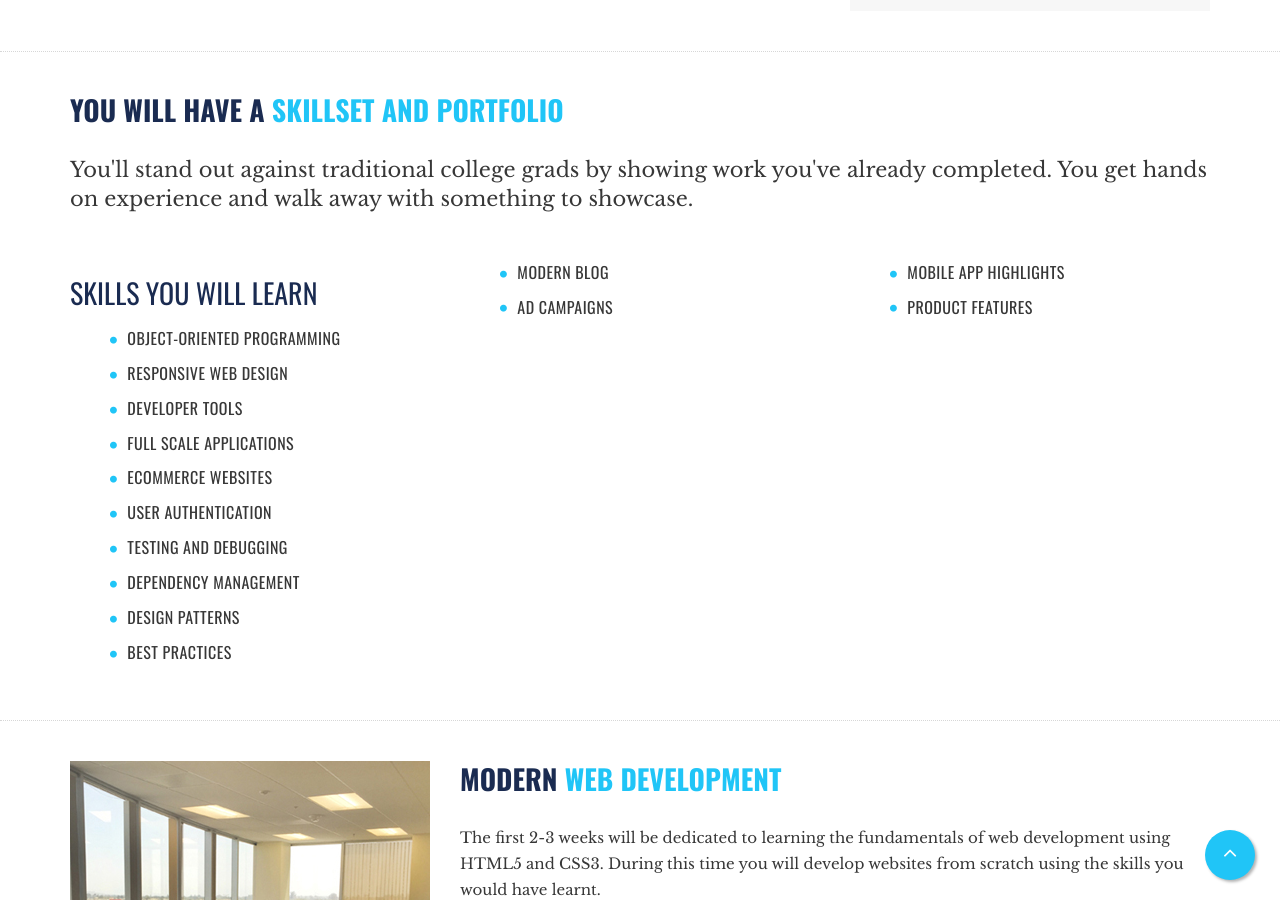
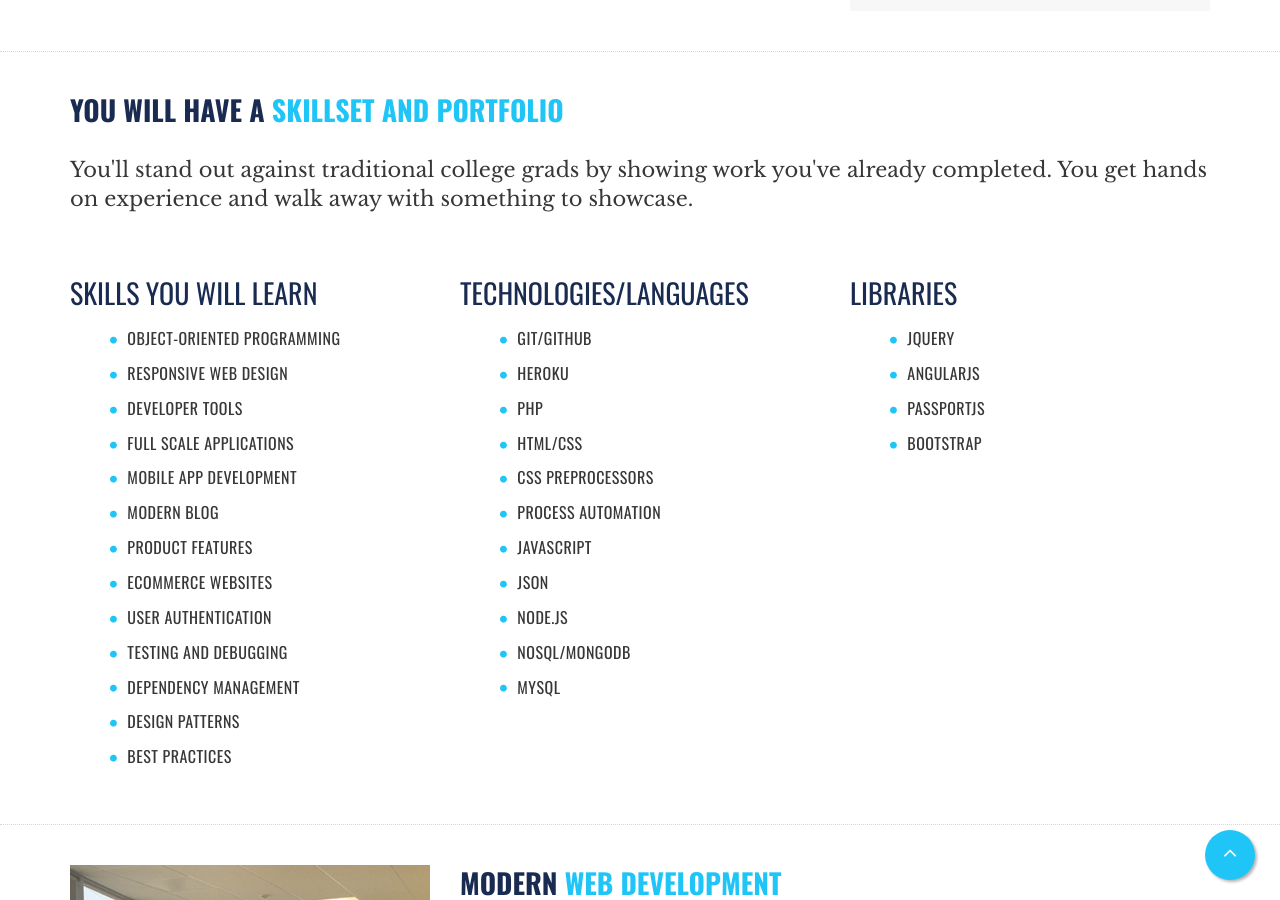
Before and after one commit to pfuzane1/Coastal-Coding, a Jekyll site: the page built from about-coastal-coding.html, in a window 1280 px wide and 900 px high, scrolled down 895 px. Built offline with Jekyll 4.4.1, drawn with Linux system fonts in a browser that asks for light colours.

Commit message:
Libraries

```diff
--- a/about-coastal-coding.html
+++ b/about-coastal-coding.html
@@ -56,6 +56,9 @@ layout: default
                     <li>Responsive Web Design</li>
                     <li>Developer Tools</li>
                     <li>Full Scale Applications</li>
+                    <li>Mobile App Development</li>
+                    <li>Modern Blog</li>
+                    <li>Product Features</li>
                     <li>Ecommerce Websites</li>
                     <li>User Authentication</li>
                     <li>Testing and Debugging</li>
@@ -67,17 +70,30 @@ layout: default
             <div class="col-sm-6 col-md-4">
                 <!-- img src="images/portfolio-2.jpg" class="img-responsive" alt="code portfolio image" -->
                 <br/>
+                <h3>Technologies/Languages</h3>
                 <ul class="list-styled">
-                    <li>Modern Blog</li>
-                    <li>Ad campaigns</li>
+                    <li>Git/Github</li>
+                    <li>Heroku</li>
+                    <li>PHP</li>
+                    <li>HTML/CSS</li>
+                    <li>CSS Preprocessors</li>
+                    <li>Process Automation</li>
+                    <li>Javascript</li>
+                    <li>JSON</li>
+                    <li>Node.JS</li>
+                    <li>NoSQL/MongoDB</li>
+                    <li>MySQL</li>
                 </ul>
             </div>
             <div class="col-sm-6 col-md-4">
                 <!-- img src="images/portfolio-3.jpg" class="img-responsive" alt="code portfolio image" -->
                 <br/>
+                <h3>Libraries</h3>
                 <ul class="list-styled">
-                    <li>Mobile App Highlights</li>
-                    <li>Product Features</li>
+                    <li>jQuery</li>
+                    <li>AngularJS</li>
+                    <li>PassportJS</li>
+                    <li>Bootstrap</li>
                 </ul>
             </div>
         </div>
```
